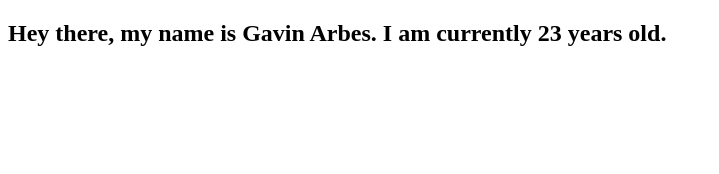
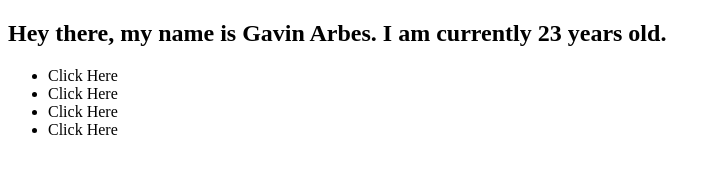
Before and after one commit to VentusWalker/project0, a plain HTML site: page index.html in a window 1280 px wide. Shown: the whole page, without its empty margins (0-719 px from the left). Drawn offline with Linux system fonts and the light colour scheme.

Commit message:
Started An unordered lists

```diff
--- a/index.html
+++ b/index.html
@@ -7,5 +7,11 @@
     <body>
         <h2>Hey there, my name is Gavin Arbes. I am currently 23 years old.</h2>
 
+        <ul>
+            <li>Click Here</li>
+            <li>Click Here</li>
+            <li>Click Here</li>
+            <li>Click Here</li>
+        </ul>
     </body>
 </html>
```
